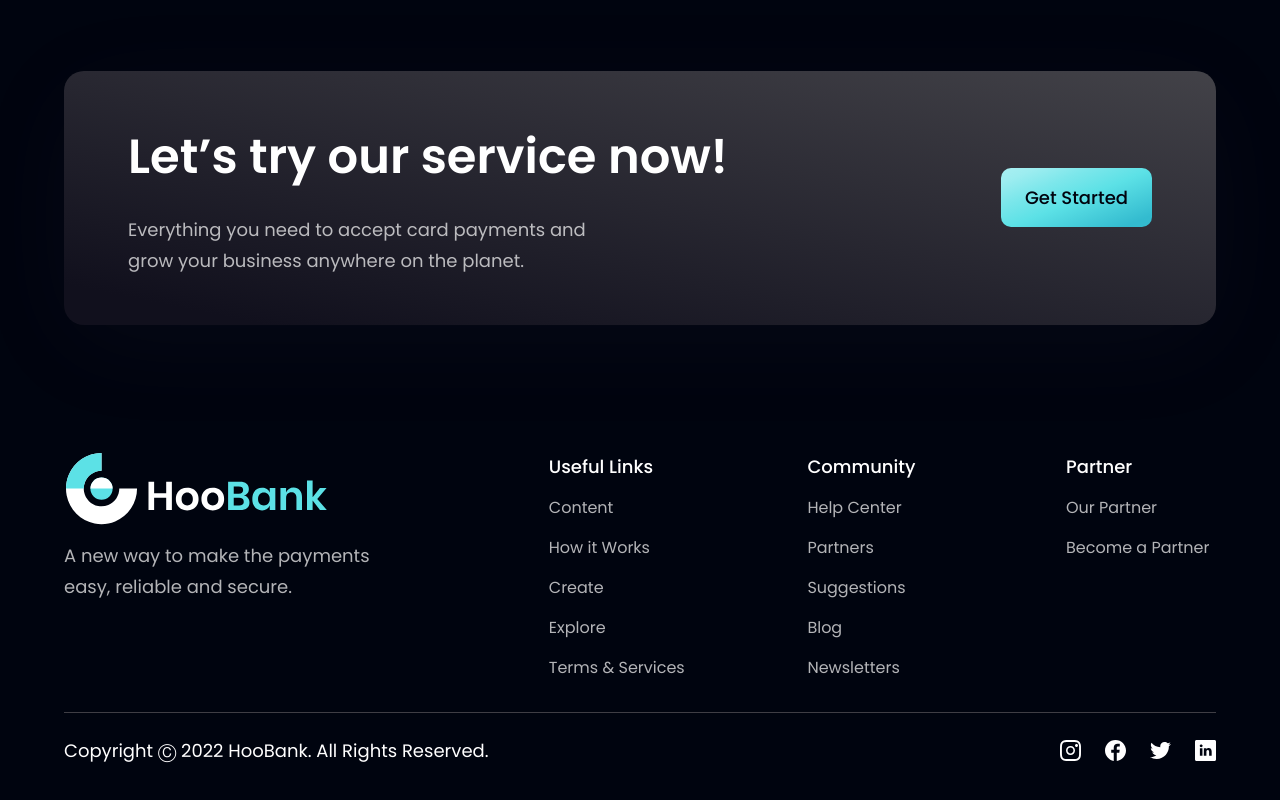
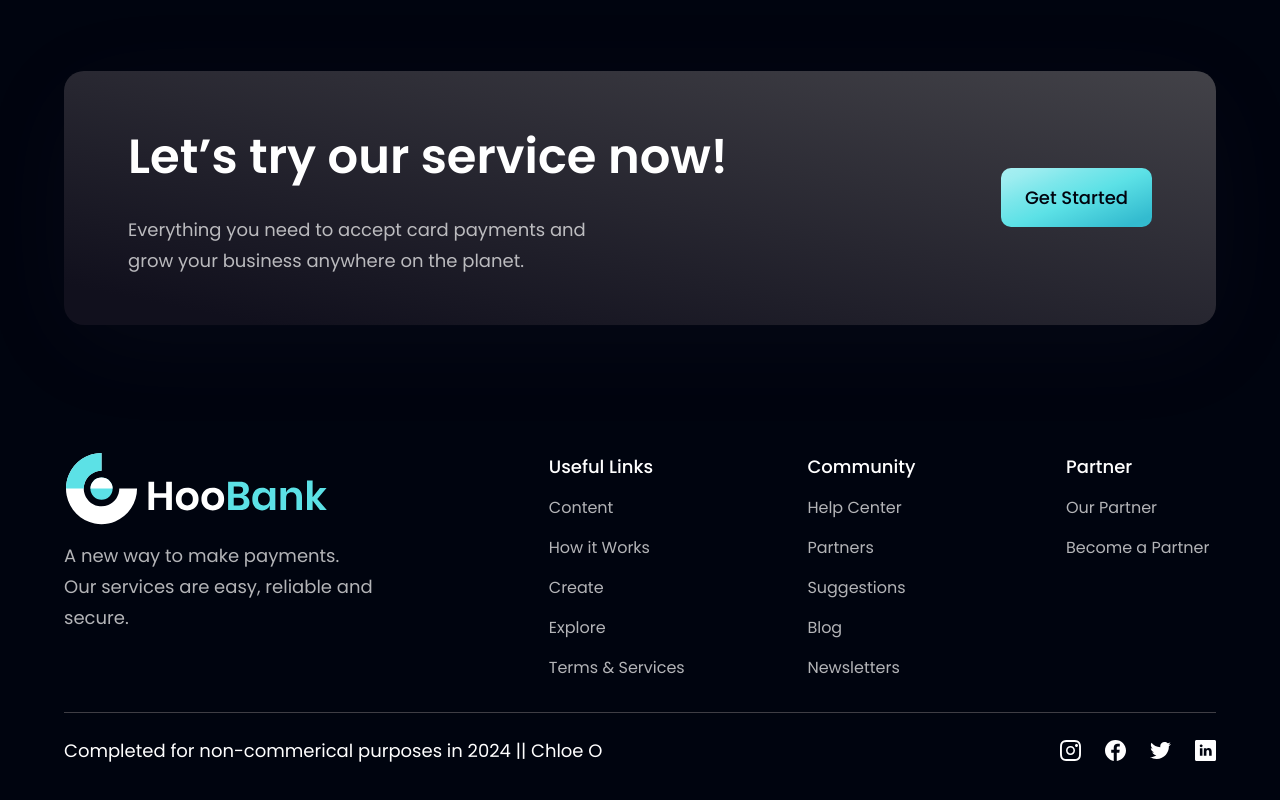
Before and after one commit to pcdb-maker/bankApp, a React (Vite) app: page / in a window 1280 px wide. Shown: the part 4367-5167 px from the top of the page. Built offline with nearby package versions, Linux system fonts and the light colour scheme.

Commit message:
Footer competed

```diff
--- a/src/components/Footer.jsx
+++ b/src/components/Footer.jsx
@@ -8,11 +8,11 @@ const Footer = () => (
       <div className="flex-[1] flex flex-col justify-start mr-10">
         <img
           src={logo}
-          alt="hoobank"
+          alt="ditiae"
           className="w-[266px] h-[72.14px] object-contain"
         />
         <p className={`${styles.paragraph} mt-4 max-w-[312px]`}>
-          A new way to make the payments easy, reliable and secure.
+          A new way to make payments. Our services are easy, reliable and secure.
         </p>
       </div>
 
@@ -41,7 +41,7 @@ const Footer = () => (
 
     <div className="w-full flex justify-between items-center md:flex-row flex-col pt-6 border-t-[1px] border-t-[#3F3E45]">
       <p className="font-poppins font-normal text-center text-[18px] leading-[27px] text-white">
-        Copyright Ⓒ 2022 HooBank. All Rights Reserved.
+      <div>Completed for non-commerical purposes in 2024 || Chloe O</div>
       </p>
 
       <div className="flex flex-row md:mt-0 mt-6">
```
